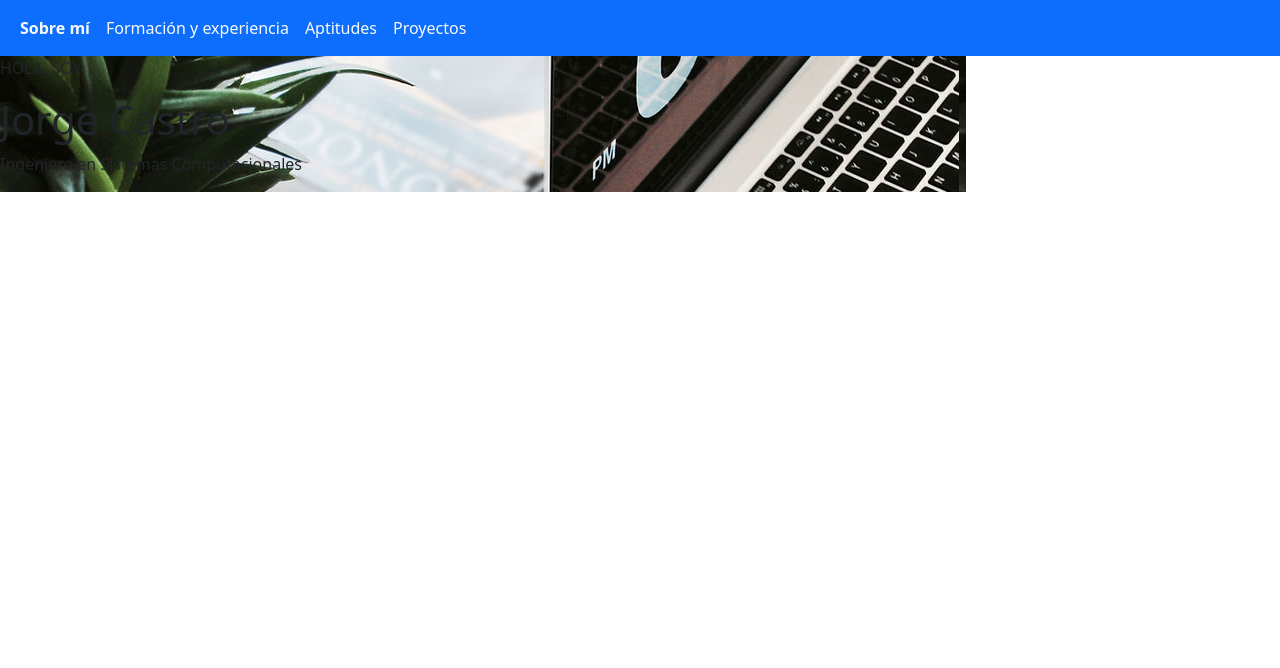
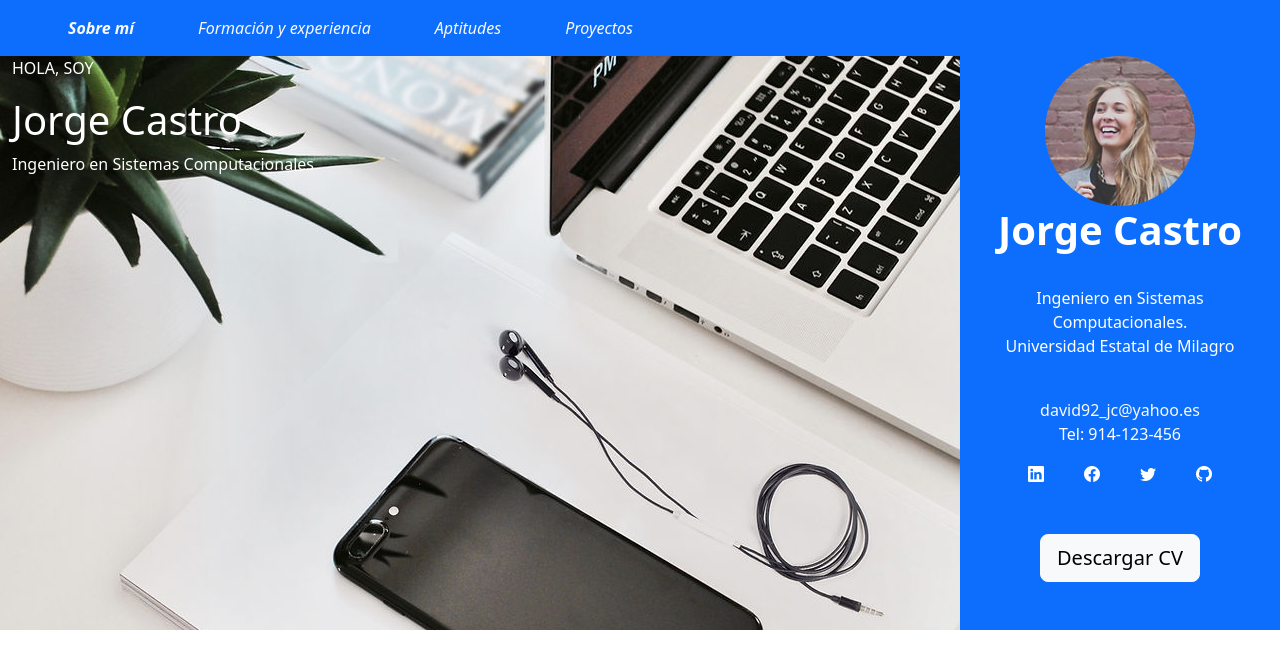
Before and after one commit to jeici21/portfolio, a React (Vite) app: page / in a window 1280 px wide. Shown: the top 668 px of the page. Built offline with nearby package versions, Linux system fonts and the light colour scheme.

Commit message:
creada Portada

```diff
--- a/src/components/Navbar.tsx
+++ b/src/components/Navbar.tsx
@@ -19,26 +19,26 @@ const Navbar = () => {
                     <i className="bi bi-list text-light" />
                 </button>
                 <div className="collapse navbar-collapse" id="navbarSupportedContent">
-                    <ul className="navbar-nav me-auto mb-2 mb-lg-0">
-                        <li className="nav-item">
+                    <ul className="navbar-nav me-auto mb-2 mb-lg-0 fst-italic">
+                        <li className="nav-item ps-5">
                             <a className={`nav-link text-light ${active === 0 && 'fw-bold'}`}
                                 onClick={() => setActive(0)} href="#">
                                 <Span>Sobre mí</Span>
                             </a>
                         </li>
-                        <li className="nav-item">
+                        <li className="nav-item ps-5">
                             <a className={`nav-link text-light ${active === 1 && 'fw-bold'}`}
                                 onClick={() => setActive(1)} href="#">
                                 <Span>Formación y experiencia</Span>
                             </a>
                         </li>
-                        <li className="nav-item">
+                        <li className="nav-item ps-5">
                             <a className={`nav-link text-light ${active === 2 && 'fw-bold'}`}
                                 onClick={() => setActive(2)} href="#">
                                 <Span>Aptitudes</Span>
                             </a>
                         </li>
-                        <li className="nav-item">
+                        <li className="nav-item ps-5">
                             <a className={`nav-link text-light ${active === 3 && 'fw-bold'}`}
                                 onClick={() => setActive(3)} href="#">
                                 <Span>Proyectos</Span>
--- a/src/components/Portada.tsx
+++ b/src/components/Portada.tsx
@@ -1,18 +1,37 @@
 import styled from 'styled-components'
 import fondo from '../assets/fondo.jpg'
+import yo from '../assets/yo.jpg'
 
 const Div = styled.div`
-    background: url(${fondo});
+    background: url(${fondo}) 100%;
 `
 
 const Portada = () => {
     return (
-        <div className="row">
-            <Div className="col-9">
-                <p>HOLA, SOY</p>
-                <h1>Jorge Castro</h1>
-                <p>Ingeniero en Sistemas Computacionales</p>
-            </Div>
+        <div className='container-fluid'>
+            <div className="row">
+                <Div className="col-9 text-white">
+                    <p>HOLA, SOY</p>
+                    <h1>Jorge Castro</h1>
+                    <p>Ingeniero en Sistemas Computacionales</p>
+                </Div>
+                <div className="col text-bg-primary text-center">
+                    <img src={yo} alt="Yo" width="150" height='150' className='rounded-circle' />
+                    <h1 className='fw-bold'>Jorge Castro</h1>
+                    <p className='py-4'>Ingeniero en Sistemas Computacionales. <br/>Universidad Estatal de Milagro</p>
+                    <a href="mailto:david92_jc@yahoo.es" className='link-light link-underline-opacity-0 link-underline-opacity-100-hover'>
+                        david92_jc@yahoo.es
+                    </a>
+                    <p>Tel: 914-123-456</p>
+                    <div className='row px-5'>
+                        <a href="https://www.linkedin.com/in/jorge-castro-vargas-7242a8129/" target='_blank' className='col bi bi-linkedin text-white' />
+                        <a href="https://www.facebook.com/jeici21/" target='_blank' className='col bi bi-facebook text-white' />
+                        <a href="https://twitter.com/cijei21" target='_blank' className='col bi bi-twitter text-white' />
+                        <a href="https://github.com/jeici21" target='_blank' className='col bi bi-github text-white' />
+                    </div>
+                    <button className='btn btn-light btn-lg my-5'>Descargar CV</button>
+                </div>
+            </div>
         </div>
     )
 }
```
Also changed, not shown: src/assets/yo.jpg (added).
